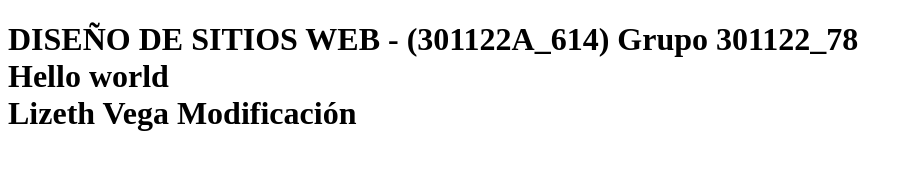
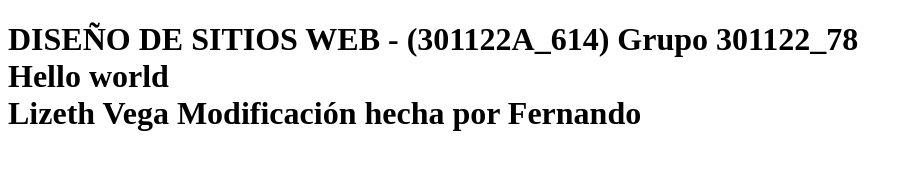
Before and after one commit to lizeth-vega/proyecto_git, a plain HTML site: page index.html in a window 1280 px wide. Shown: the whole page, without its empty margins (0-913 px from the left). Drawn offline with Linux system fonts and the light colour scheme.

Commit message:
Nueva modificación

```diff
--- a/index.html
+++ b/index.html
@@ -11,7 +11,7 @@
       DISEÑO DE SITIOS WEB - (301122A_614) Grupo 301122_78 <br>
           Hello  world <br>
               Lizeth Vega
-	Modificación
+	Modificación hecha por Fernando
   </h1>
 </body>
 </html>
```
